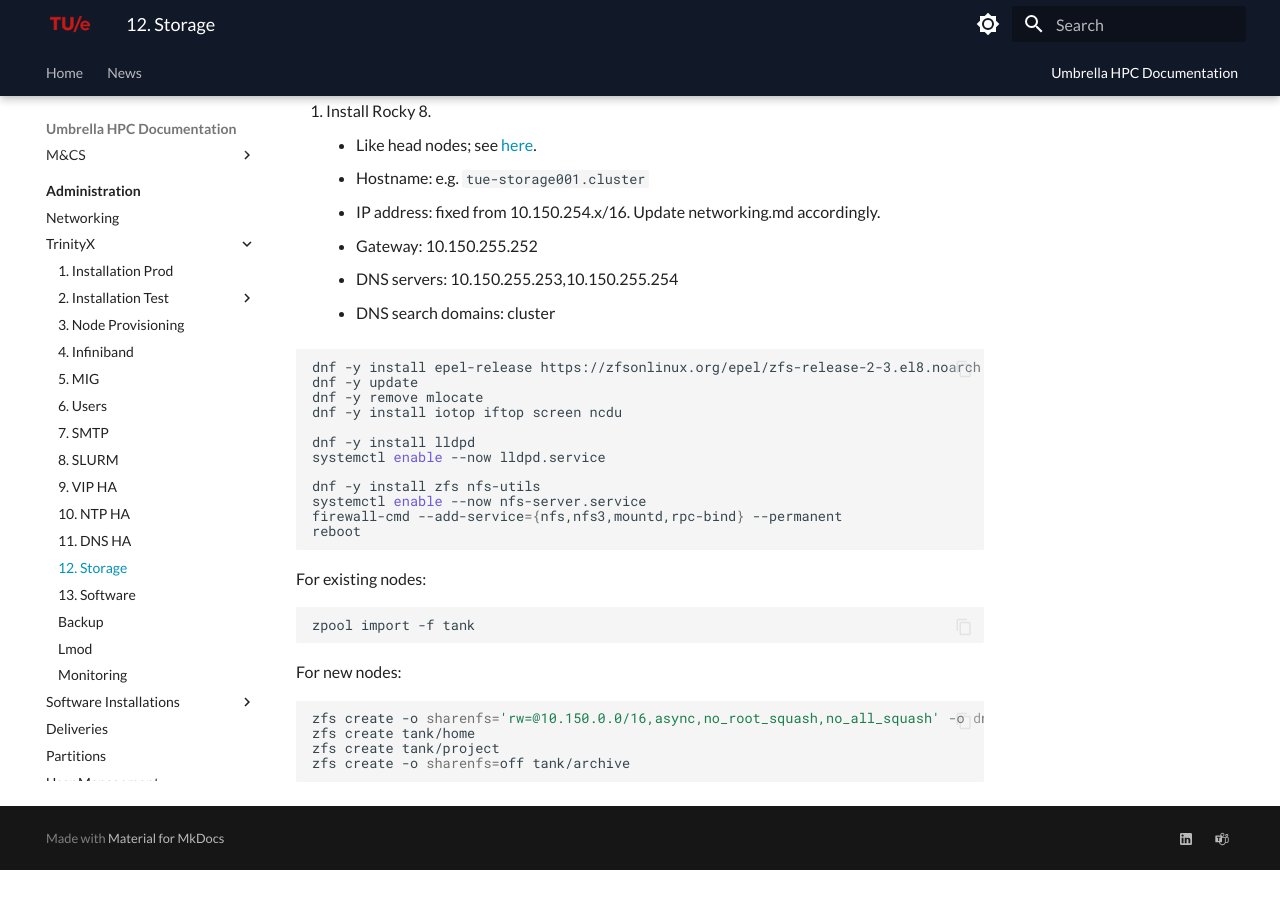
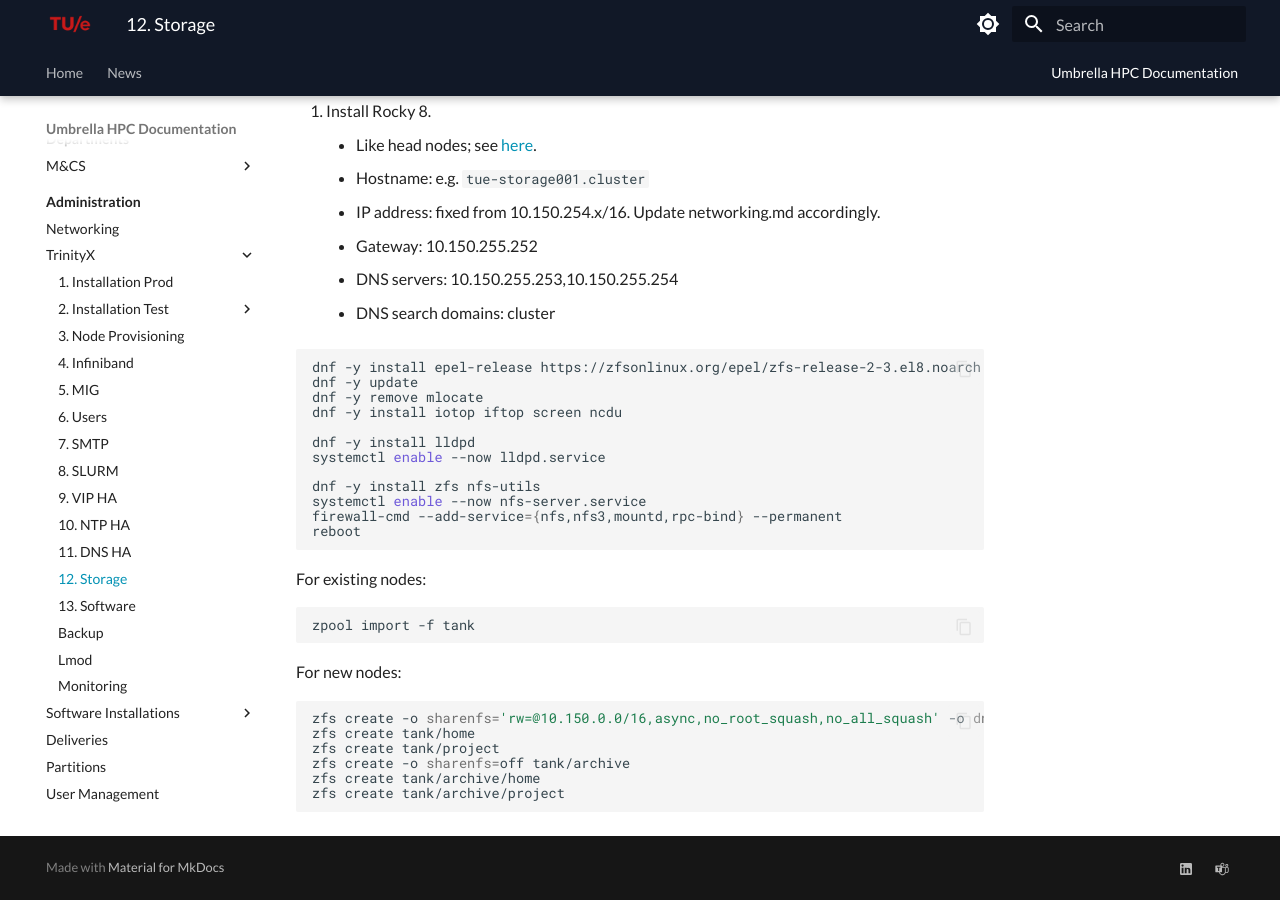
Before and after one commit to gferhpc/supercomputing.tue.nl, an MkDocs documentation site: the page built from pages/documentation/administration/trinityx/storage.md, in a window 1280 px wide and 900 px high, scrolled down 1766 px. Built offline with MkDocs 1.6.1 and Material for MkDocs 9.7.7, drawn with Linux system fonts in a browser that asks for light colours; before the commit the page ends 2636 px from its top, so only the background shows below that.

Commit message:
docs: admin: trix: storage: describe storage node layout

````diff
--- a/pages/documentation/administration/trinityx/storage.md
+++ b/pages/documentation/administration/trinityx/storage.md
@@ -102,4 +102,6 @@
 zfs create tank/home
 zfs create tank/project
 zfs create -o sharenfs=off tank/archive
+zfs create tank/archive/home
+zfs create tank/archive/project
 ```
````
